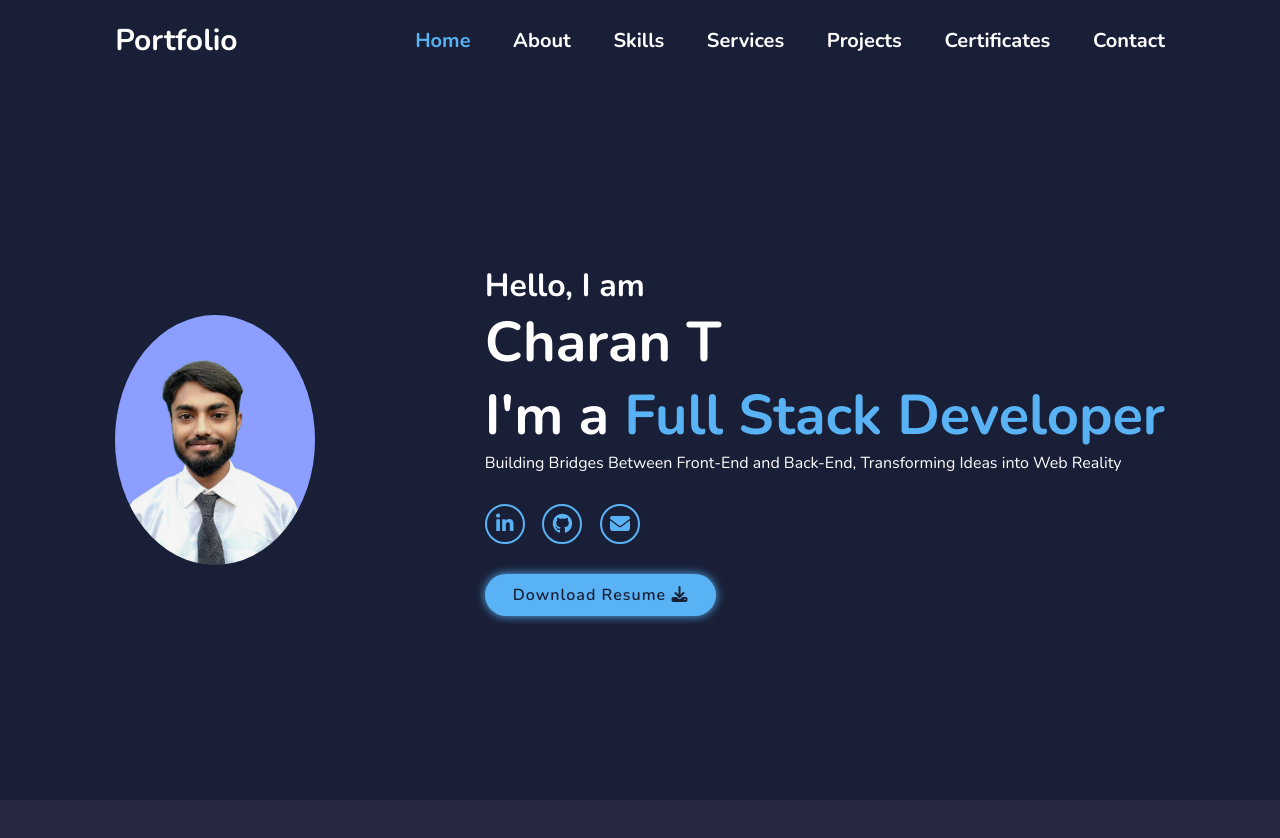
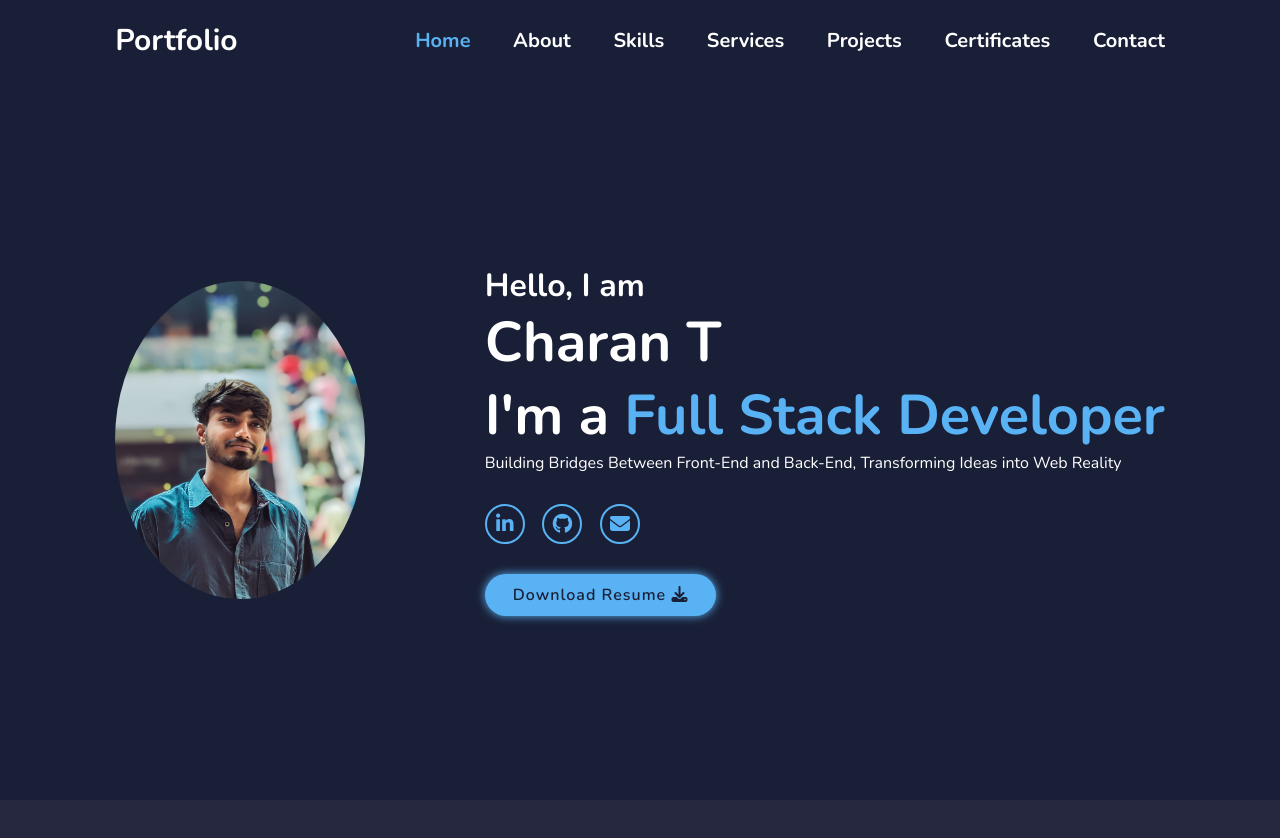
Before and after one commit to charant45/Portfolio, a plain HTML site: page index.html in a window 1280 px wide. Shown: the top 838 px of the page. Drawn offline with nearby package versions, Linux system fonts and the light colour scheme.

Commit message:
Update index.html

```diff
--- a/index.html
+++ b/index.html
@@ -31,7 +31,7 @@
     </header>
 
     <section class="home" id="home">
-      <img src="Formal.jpg" alt="Profile Picture of Charan T" class="profile-picture" style="height: auto; width: 100%; max-width: 200px; border-radius: 50%; object-fit: cover; display: block; margin-right: auto;"/>
+      <img src="image3.jpg" alt="Profile Picture of Charan T" class="profile-picture" style="height: auto; width: 100%; max-width: 250px; border-radius: 50%; object-fit: cover; display: block; margin-right: auto;"/>
       <div class="home-container">
         <h3>Hello, I am</h3>
         <h1>Charan T</h1>
```
